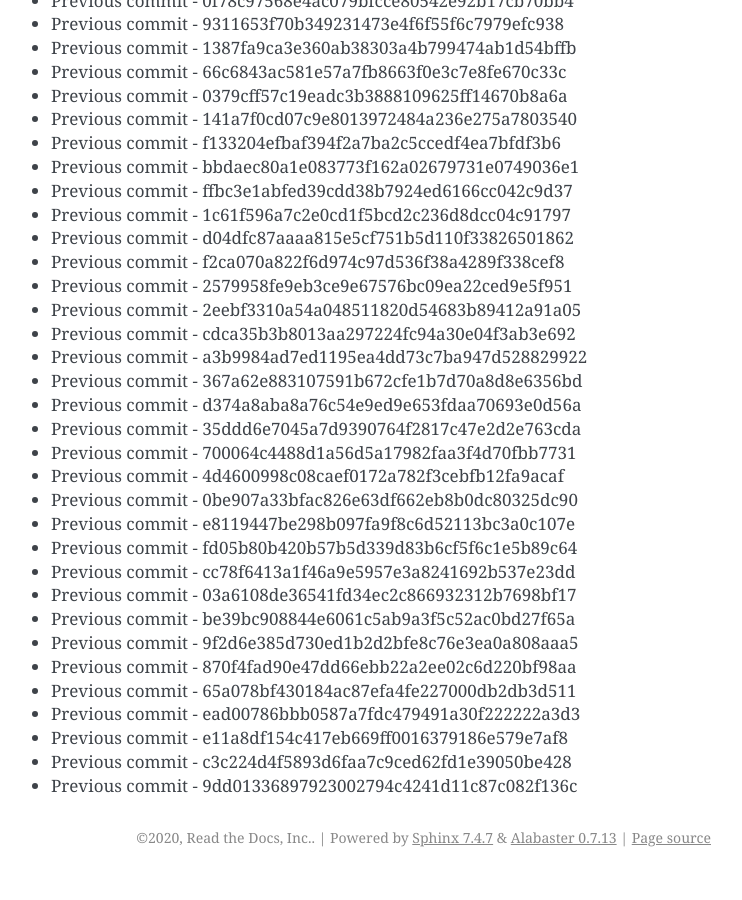
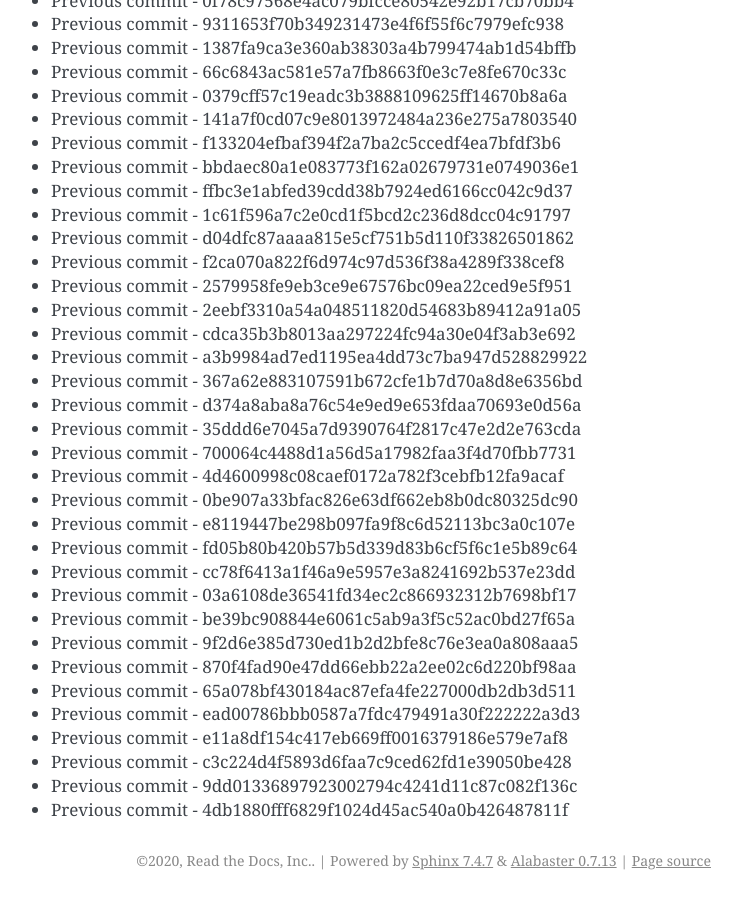
Before and after one commit to readthedocs/rtd-git-stresstest, a Sphinx documentation site: the page built from docs/updates.rst, in a window 1280 px wide and 900 px high, scrolled down 2416 px. Shown: the whole window, without its empty margins (399-1141 px from the left). Built offline with Sphinx 7.4.7, drawn with Linux system fonts in a browser that asks for light colours; before the commit the page ends 3293 px from its top, so only the background shows below that.

Commit message:
Generating commit from previous: 4db1880fff6829f1024d45ac540a0b426487811f

```diff
--- a/docs/updates.rst
+++ b/docs/updates.rst
@@ -133,3 +133,4 @@ It can be tested for any performance characteristics.
 * Previous commit - e11a8df154c417eb669ff0016379186e579e7af8
 * Previous commit - c3c224d4f5893d6faa7c9ced62fd1e39050be428
 * Previous commit - 9dd01336897923002794c4241d11c87c082f136c
+* Previous commit - 4db1880fff6829f1024d45ac540a0b426487811f
```
